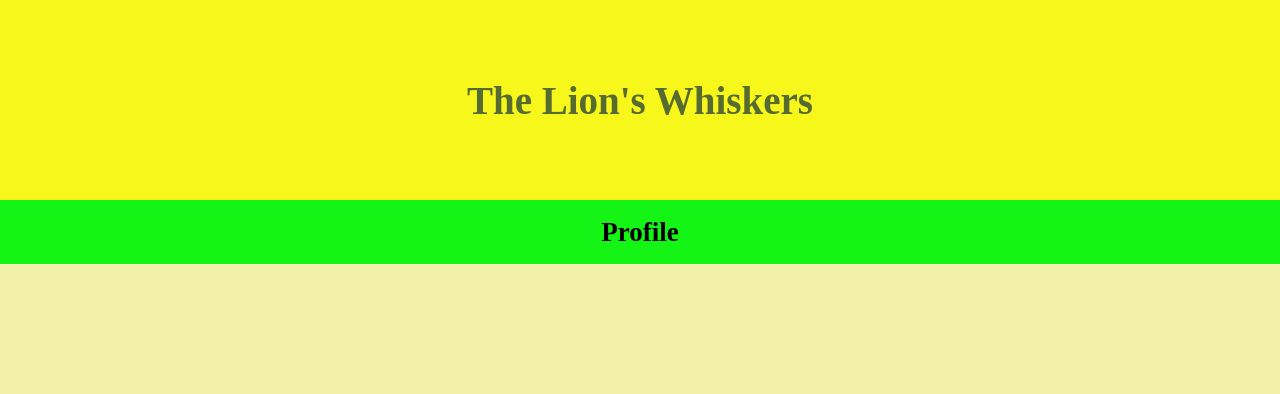
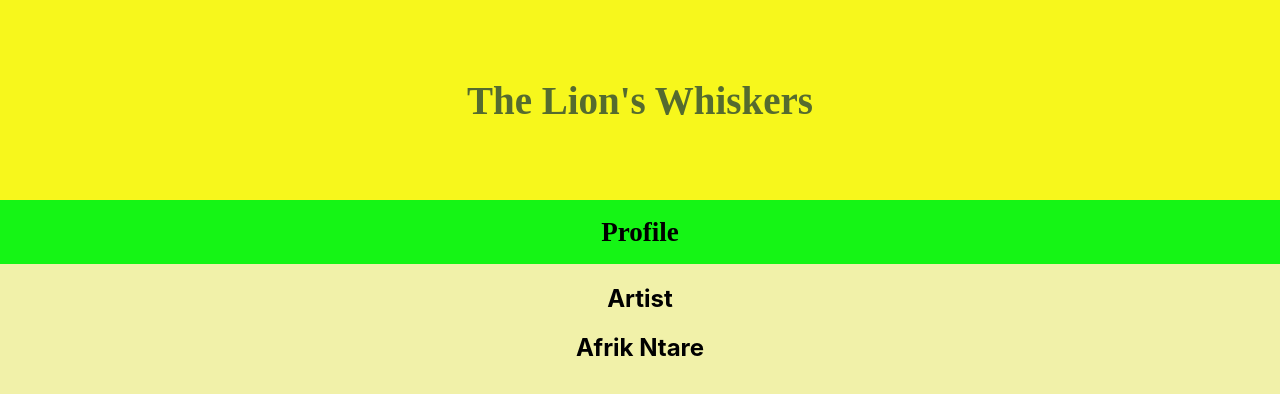
Before and after one commit to janevent/music-portfolio, a React (Create React App) app in the folder ibra-portfolio/: page /songs in a window 1280 px wide. Shown: the top 394 px of the page. Built offline with nearby package versions, Linux system fonts and the light colour scheme.

Commit message:
embed youtube video

```diff
--- a/ibra-portfolio/package.json
+++ b/ibra-portfolio/package.json
@@ -8,6 +8,7 @@
     "@testing-library/user-event": "^12.6.2",
     "react": "^17.0.1",
     "react-dom": "^17.0.1",
+    "react-player": "^2.9.0",
     "react-router-dom": "^5.2.0",
     "react-scripts": "4.0.1",
     "web-vitals": "^0.2.4"
--- a/ibra-portfolio/src/App.js
+++ b/ibra-portfolio/src/App.js
@@ -1,6 +1,7 @@
 //import logo from './logo.svg';
 import './App.css';
 import Profile from './components/Profile.js';
+import SongsContainer from './components/SongsContainer.js';
 import NavigationBar from './components/NavigationBar.js';
 import { BrowserRouter, Switch, Route } from 'react-router-dom';
 import React from 'react';
@@ -26,6 +27,7 @@ class App extends React.Component {
       <BrowserRouter>
         <Switch>
           <Route path="/profile" render={(props) => <Profile {...props} profile={this.state.profile}/>} />
+          <Route path="/songs" component={SongsContainer} />
         </Switch>
       </BrowserRouter>
       </div>
@@ -36,16 +38,3 @@ class App extends React.Component {
 }
 
 export default App;
-
-{/* <img src={logo} className="App-logo" alt="logo" />
-        <p>
-          Edit <code>src/App.js</code> and save to reload.
-        </p>
-        <a
-          className="App-link"
-          href="https://reactjs.org"
-          target="_blank"
-          rel="noopener noreferrer"
-        >
-          Learn React
-        </a> */}
--- /dev/null
+++ b/ibra-portfolio/src/components/DisplaySong.js
@@ -0,0 +1,21 @@
+import React from 'react';
+import ReactPlayer from 'react-player';
+
+export default class DisplaySong extends React.Component {
+    constructor(props){
+        super(props);
+        const {title, url} = this.props.song
+        this.state = {
+            title: title,
+            url
+        }
+    }
+
+    render(){
+        return(
+            <div className='DisplaySong'>
+                <ReactPlayer url={this.state.url} />
+            </div>
+        )
+    }
+}
--- a/ibra-portfolio/src/components/SongsContainer.js
+++ b/ibra-portfolio/src/components/SongsContainer.js
@@ -1,20 +1,23 @@
 import React from 'react';
+import DisplaySong from './DisplaySong';
+import songs from '../songs';
 
 export default class SongsContainer extends React.Component{
     state = {
-        songs: []
+        songs: [...songs]
     }
 
     mapSongs = () => {
         return this.state.songs.map((s) => {
-            return <DisplaySong song={s}/>
+            return <DisplaySong song={s} key={s.id} />
         })
     }
 
     render(){
         return (
             <div className='SongsContainer'>
-                <h2>Artist: Afrik Ntare</h2>
+                <h2>Artist</h2>
+                <h2> Afrik Ntare</h2>
                 <div>
                     {this.mapSongs()}
                 </div>
--- /dev/null
+++ b/ibra-portfolio/src/songs.js
@@ -0,0 +1,4 @@
+const songs = [
+    {url:"https://www.youtube.com/watch?v=AzL9G9H8R_A", title:"Freedom Song"}
+]
+export default songs
```
Also changed, not shown: 2 other files (tests, documents, lock files or other folders).
